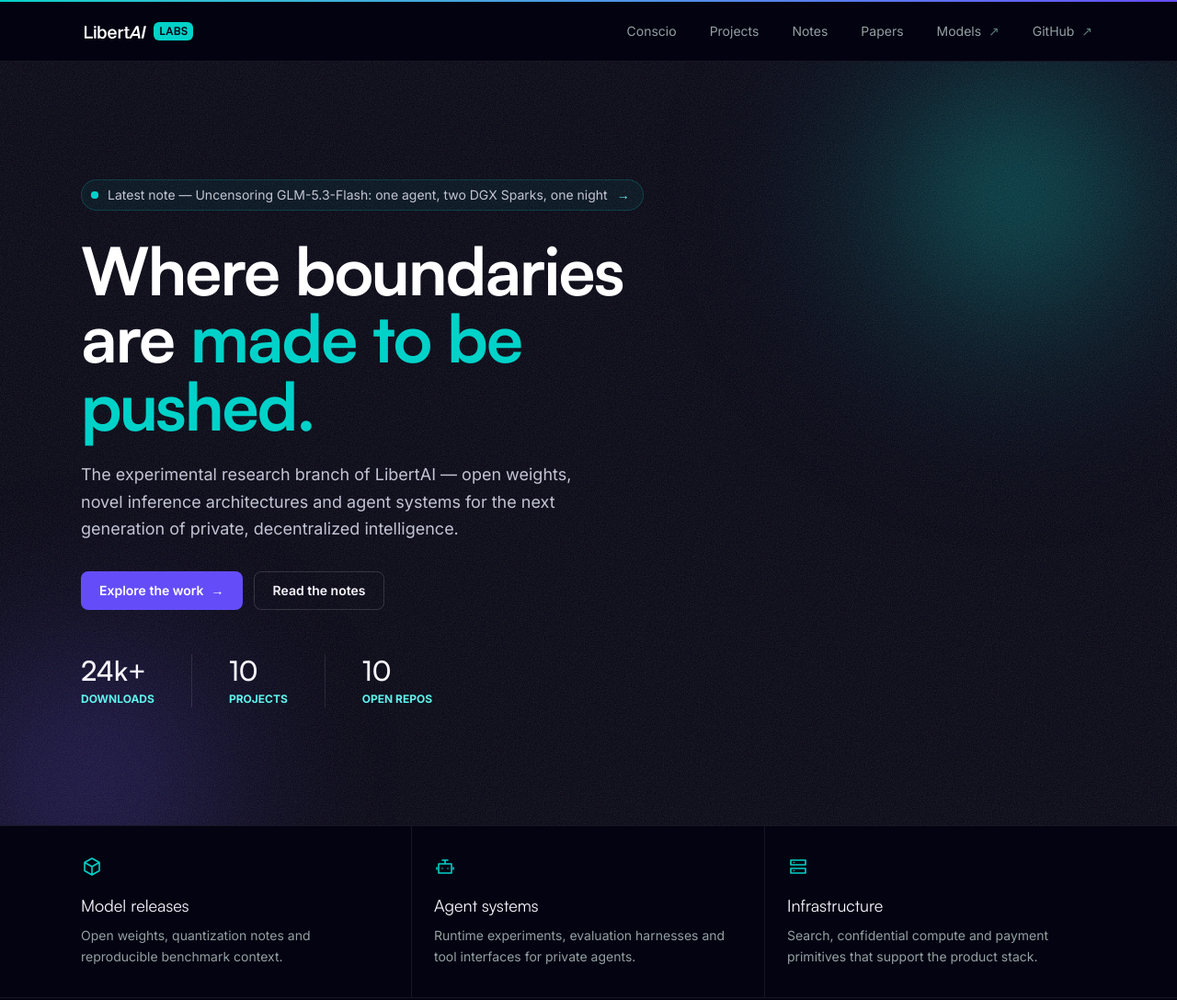
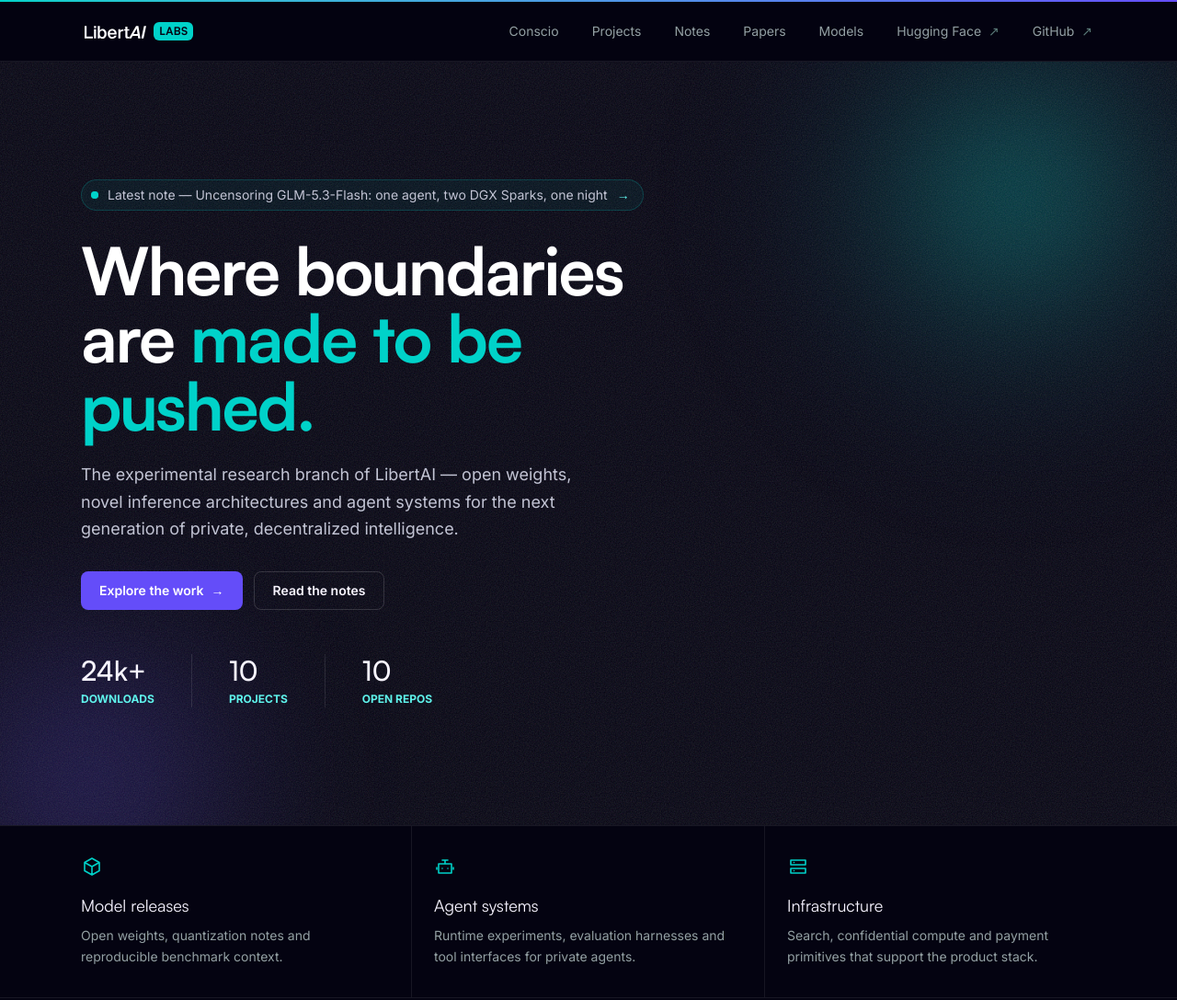
Before and after one commit to Libertai/libertai-labs, an Astro site: page / in a window 1280 px wide. Shown: the top 1087 px of the page at 92% size. Built offline with nearby package versions, Linux system fonts and the light colour scheme; Astro itself is replaced by a stand-in of ours.

Commit message:
Nav: Models links to the models section, Hugging Face gets its own link

```diff
--- a/src/components/Header.astro
+++ b/src/components/Header.astro
@@ -4,8 +4,9 @@
   { label: "Projects", href: "/#projects" },
   { label: "Notes", href: "/#notes" },
   { label: "Papers", href: "/#papers" },
+  { label: "Models", href: "/#models" },
   {
-    label: "Models",
+    label: "Hugging Face",
     href: "https://huggingface.co/LibertAIDAI",
     external: true,
     desktopOnly: true,
```
